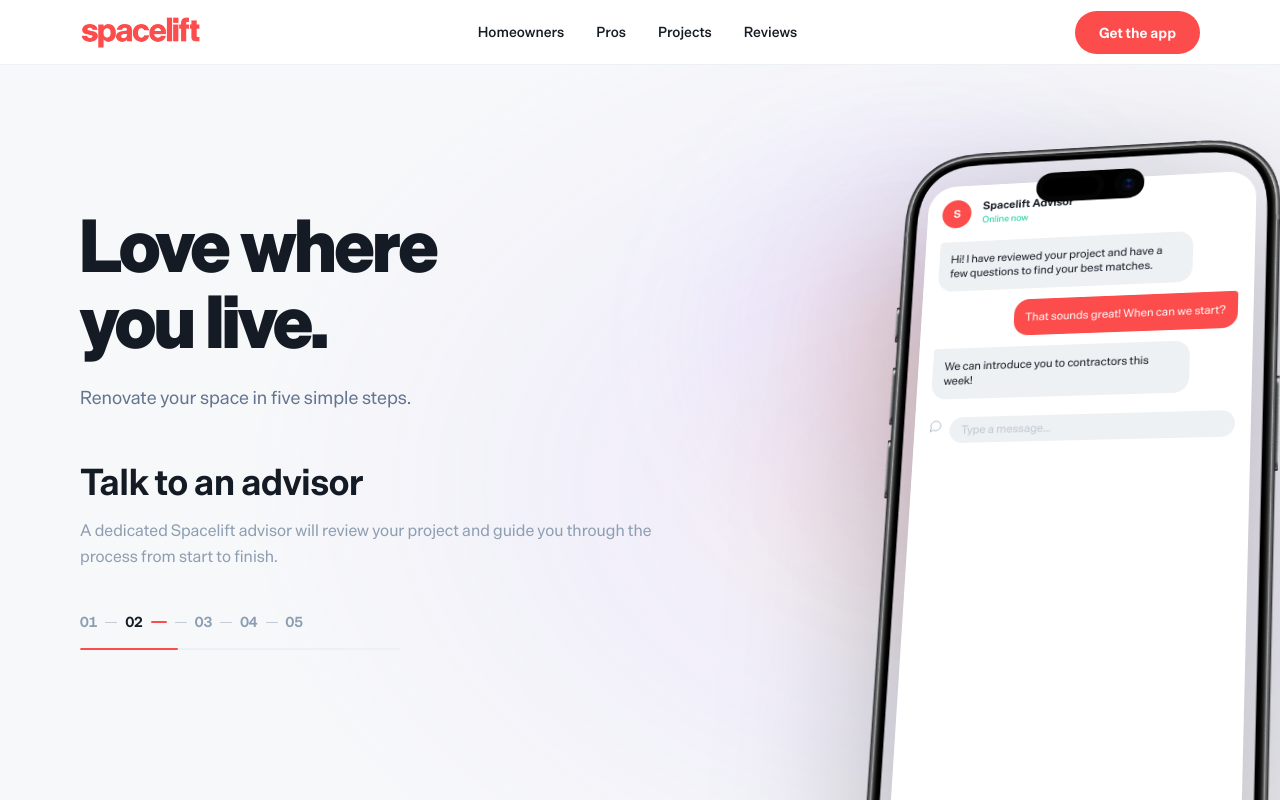
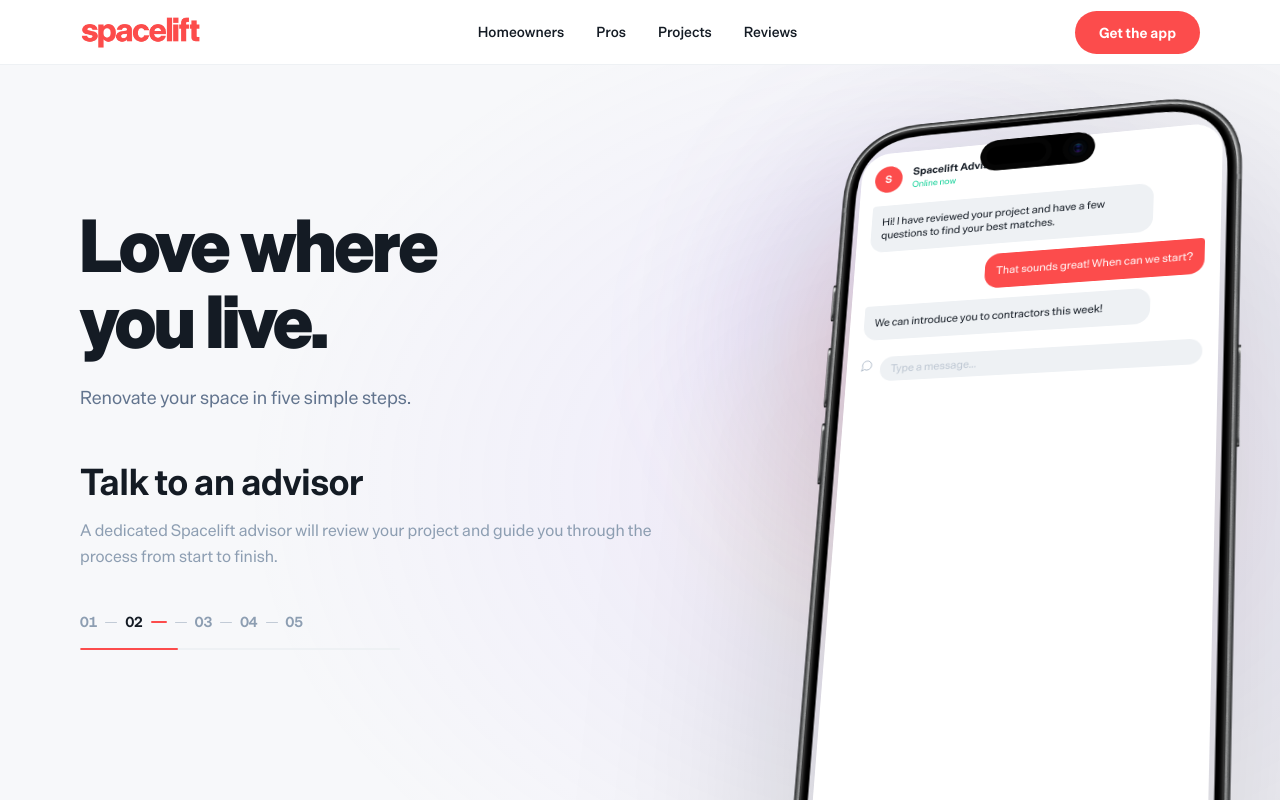
Before and after one commit to jjmccarthy7/spacelift-tools, a Next.js app in the folder apps/hellospacelift/: page / in a window 1280 px wide. Shown: the top 800 px of the page. Built offline with nearby package versions, Linux system fonts and the light colour scheme.

Commit message:
fix: align hero phone desktop geometry to design spec

```diff
--- a/apps/hellospacelift/src/components/PhoneMock.tsx
+++ b/apps/hellospacelift/src/components/PhoneMock.tsx
@@ -179,11 +179,11 @@
                                 className="hero-phone hidden lg:block"
                                 style={{
                                             position: 'absolute',
-                                            right: 0,
+                                            right: '40px',
                                             top: 0,
-                                            width: '420px',
-                                            transform: 'perspective(1800px) rotateY(-12deg) rotateX(12deg) translateY(-110px)',
-                                            filter: 'drop-shadow(0 50px 80px rgba(0,0,0,0.25))',
+                                            width: '460px',
+                                            transform: 'perspective(1400px) rotateY(-14deg) rotateX(12deg) translateY(-170px)',
+                                            filter: 'drop-shadow(0 60px 120px rgba(0,0,0,0.18))',
                                 }}
                               >
                         {/* .hero-phone-screen — app UI sits underneath the frame at z-index 1 */}
@@ -191,11 +191,11 @@
                                           className="hero-phone-screen"
                                           style={{
                                                         position: 'absolute',
-                                                        top: '5.2%',
-                                                        left: '8.2%',
-                                                        width: '83.6%',
-                                                        height: '88.2%',
-                                                        borderRadius: '30px',
+                                                        top: '4.5%',
+                                                        left: '6.5%',
+                                                        width: '87%',
+                                                        height: '91%',
+                                                        borderRadius: '32px',
                                                         overflow: 'hidden',
                                                         zIndex: 1,
                                                         background: 'white',
```
